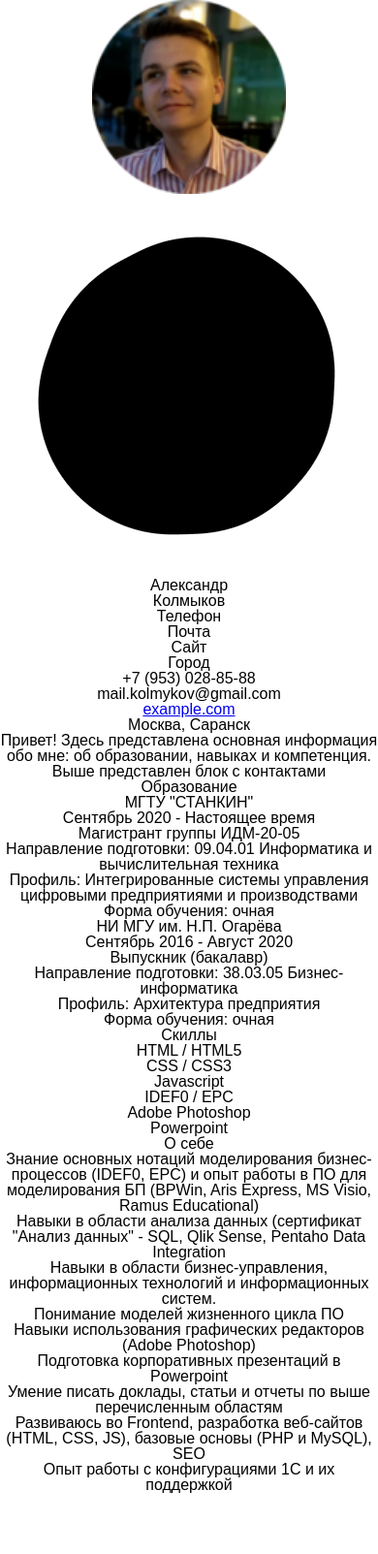
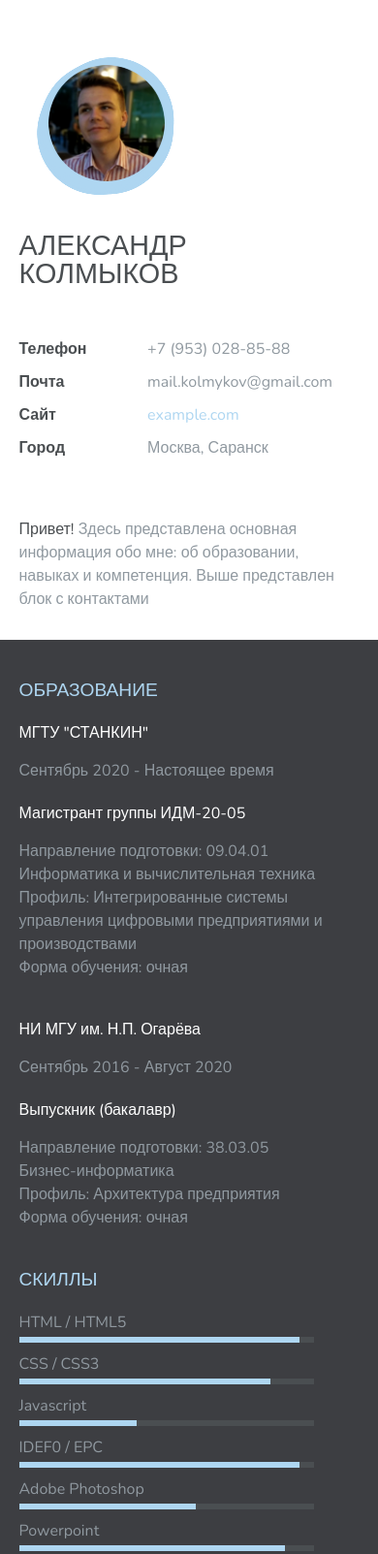
Before and after one commit to fulyaka/fulyaka.github.io, a plain HTML site: page index.html in a window 390 px wide. Shown: the top 1603 px of the page at 97% size. Before the commit the page ends 1540 px from the top, so only its background shows below. Drawn offline with nearby package versions, Linux system fonts and the light colour scheme.

Commit message:
Update style.css

```diff
--- a/style.css
+++ b/style.css
@@ -1,105 +1,460 @@
-body {
-				font-family: 'Didact Gothic', sans-serif;
+@import url(https://fonts.googleapis.com/css?family=Varela+Round);
+@import url(https://fonts.googleapis.com/css2?family=Nunito:wght@200;400;900&display=swap);
+*, *::after, *::before {
+  box-sizing: border-box;
 }
 
-			.display {
-					display: none;
+html, body {
+  height: 100%;
 }
 
-			#forma {
+body {
+  font-family: 'Nunito', sans-serif;
+  font-size: 16px;
+  line-height: 1.5em;
+}
+
+a {
+  color: #AED6F1;
+  text-decoration: none;
+}
+
+.clearfix::after, .clearfix::before {
+  content: " ";
+  display: table;
+}
+
+.clearfix::after {
+  clear: both;
+}
+
+.bold {
+  color: #4a4e51;
+  font-weight: 400;
+}
+
+.resume-wrapper {
+  position: relative;
+  text-align: center;
+  height: 100%;
+}
+
+.container {
+  min-height: 600px;
+}
+
+.profile {
+  background: #fff;
+  width: 40%;
+  float: left;
+  color: #9099a0;
+}
+@media (max-width: 850px) {
+  .profile {
+    width: 100%;
+  }
+}
+.profile .name-wrapper {
+  float: left;
+  width: 60%;
+}
+.profile h1 {
+  font-size: 2.5em;
+  text-align: left;
+  font-family: 'Nunito', sans-serif;
+  color: #4a4e51;
+  text-transform: uppercase;
+  line-height: 1em;
+  padding-top: 40px;
+}
+@media (max-width: 1200px) {
+  .profile h1 {
+    padding-top: 20px;
+  }
+}
+@media (max-width: 450px) {
+  .profile h1 {
+    font-size: 1.8em;
+    padding-top: 20px;
+  }
+}
+.profile li {
+  margin-bottom: 10px;
+}
+.profile .picture-resume-wrapper {
+  width: 40%;
+  display: block;
+  float: left;
+}
+@media (max-width: 1200px) {
+  .profile .picture-resume-wrapper {
+    width: 100%;
+  }
+}
+.profile .picture-resume {
+  width: 220px;
+  height: 220px;
+  background-size: cover;
+  border-radius: 50%;
+  margin-right: 0px;
+  display: table;
+  position: relative;
+  vertical-align: middle;
+}
+.profile .picture-resume span {
+  display: table-cell;
+  vertical-align: middle;
+  position: relative;
+  margin: 0 auto;
+  z-index: 10;
   text-align: center;
 }
-			.number {
-				margin-right: 6px;
-				margin-bottom: 10px;
+.profile .picture-resume img {
+  border-radius: 50%;
+  width: 130px;
+}
+@media (max-width: 1500px) {
+  .profile .picture-resume img {
+    width: 80px;
+  }
+}
+@media (max-width: 1200px) {
+  .profile .picture-resume img {
+    width: 120px;
+    height: 120px;
+  }
+}
+@media (max-width: 1500px) {
+  .profile .picture-resume {
+    width: 150px;
+    height: 150px;
+  }
+}
+@media (max-width: 1200px) {
+  .profile .picture-resume {
+    width: 200px;
+    height: 200px;
+  }
+}
+@media (max-width: 450px) {
+  .profile .picture-resume {
+    width: 180px;
+    height: 180px;
+  }
+}
+.profile .contact-info {
+  margin-top: 100px;
+  font-weight: 300;
+}
+@media (max-width: 1200px) {
+  .profile .contact-info {
+    margin-top: 70px;
+  }
+}
+@media (max-width: 450px) {
+  .profile .contact-info {
+    margin-top: 50px;
+  }
+}
+.profile .list-titles {
+  float: left;
+  text-align: left;
+  font-weight: 600;
+  width: 40%;
+  color: #4a4e51;
+}
+.profile .list-content {
+  float: left;
+  width: 60%;
+  text-align: left;
+  font-weight: 300;
+}
+.profile .contact-presentation {
+  text-align: left;
+  font-weight: 300;
+  margin-top: 100px;
+  margin-bottom: 100px;
+}
+@media (max-width: 1200px) {
+  .profile .contact-presentation {
+    margin-top: 70px;
+    margin-bottom: 70px;
+  }
+}
+@media (max-width: 850px) {
+  .profile .contact-presentation {
+    margin-top: 50px;
+    margin-bottom: 50px;
+  }
+}
+.profile svg {
+  width: 100%;
+  position: absolute;
+  top: 0;
+  left: 0;
+}
+.profile .st0, .profile .st1 {
+  fill: #AED6F1;
 }
 
-			input {
-				font-size: 14pt;
-				font-family: 'Didact Gothic', sans-serif;
+.experience {
+  background: #3d3e42;
+  width: 60%;
+  float: left;
+  position: relative;
+  color: #9099a0;
+  font-weight: 300;
+  min-height: 100%;
+  min-height: 100vh;
+}
+@media (max-width: 850px) {
+  .experience {
+    width: 100%;
+  }
+}
+.experience h3.experience-title {
+  color: #AED6F1;
+  text-align: left;
+  text-transform: uppercase;
+  font-size: 1.2em;
+  margin-bottom: 20px;
+  font-weight: 400;
+}
+.experience .company-wrapper {
+  width: 30%;
+  float: left;
+  text-align: left;
+  padding-right: 5%;
+  margin-bottom: 60px;
+}
+@media (max-width: 450px) {
+  .experience .company-wrapper {
+    width: 100%;
+    margin-bottom: 20px;
+  }
+}
+.experience .job-wrapper {
+  width: 70%;
+  float: left;
+  text-align: left;
+  padding-right: 5%;
+  margin-bottom: 60px;
+}
+@media (max-width: 450px) {
+  .experience .job-wrapper {
+    width: 100%;
+    margin-bottom: 40px;
+  }
+}
+.experience .experience-title {
+  color: white;
+  margin-bottom: 15px;
 }
 
-			.input {
-				border-radius: 35px;
-				height: 70px;
-				width: 70px;
-				text-align: center;
-				border: 1px solid gray;
-				-webkit-box-shadow: inset 0px 0px 4px 0px rgba(50, 50, 50, 0.37);
-				-moz-box-shadow:    inset 0px 0px 4px 0px rgba(50, 50, 50, 0.37);
-				box-shadow:         inset 0px 0px 4px 0px rgba(50, 50, 50, 0.37);
-				-moz-appearance: textfield;
+.section-padding {
+  padding: 60px 60px 40px 40px;
+}
+@media (max-width: 850px) {
+  .section-padding {
+    padding: 80px 15% 40px 10%;
+  }
+}
+@media (max-width: 450px) {
+  .section-padding {
+    padding: 40px 10% 20px 5%;
+  }
 }
 
-			.input::-webkit-inner-spin-button {
-				display: none;
+.section-wrapper {
+  width: 50%;
+  float: left;
+  text-align: left;
+  color: #9099a0;
+  font-weight: 300;
+  margin-bottom: 20px;
+}
+@media (max-width: 450px) {
+  .section-wrapper {
+    width: 100%;
+  }
+}
+.section-wrapper:nth-child(3) {
+  padding-right: 8%;
+}
+.section-wrapper h3.section-title {
+  color: #AED6F1;
+  text-align: left;
+  text-transform: uppercase;
+  font-size: 1.2em;
+  margin-bottom: 20px;
+  font-weight: 400;
+}
+.section-wrapper .skill-percentage {
+  margin-bottom: 10px;
+  position: relative;
+}
+.section-wrapper .skill-percentage::after {
+  content: "";
+  width: 100%;
+  height: 6px;
+  background: #4a4e51;
+  display: block;
+  margin-top: 3px;
+}
+.section-wrapper .skill-percentage::before {
+  content: "";
+  height: 6px;
+  background: #AED6F1;
+  position: absolute;
+  margin-top: 3px;
+  bottom: 0;
+}
+.section-wrapper .skill-percentage:nth-child(1)::before {
+  width: 95%;
+  -webkit-animation: skill_1 0.6s ease;
+          animation: skill_1 0.6s ease;
+}
+.section-wrapper .skill-percentage:nth-child(2)::before {
+  width: 85%;
+  -webkit-animation: skill_2 0.6s ease;
+          animation: skill_2 0.6s ease;
+}
+.section-wrapper .skill-percentage:nth-child(3)::before {
+  width: 40%;
+  -webkit-animation: skill_3 0.6s ease;
+          animation: skill_3 0.6s ease;
+}
+.section-wrapper .skill-percentage:nth-child(4)::before {
+  width: 95%;
+  -webkit-animation: skill_4 0.6s ease;
+          animation: skill_4 0.6s ease;
+}
+.section-wrapper .skill-percentage:nth-child(5)::before {
+  width: 60%;
+  -webkit-animation: skill_5 0.6s ease;
+          animation: skill_5 0.6s ease;
+}
+.section-wrapper .skill-percentage:nth-child(6)::before {
+  width: 90%;
+  -webkit-animation: skill_6 0.6s ease;
+          animation: skill_6 0.6s ease;
+}
+.section-wrapper .skill-percentage:nth-child(7)::before {
+  width: 70%;
+  -webkit-animation: skill_6 0.6s ease;
+          animation: skill_6 0.6s ease;
 }
 
-			.input:focus {
-				border: 2px solid #F7971E;
-				font-size: 14pt;
+@-webkit-keyframes skill_1 {
+  from {
+    width: 0%;
+  }
+  to {
+    width: 80%;
+  }
 }
 
-			* {
-				text-align: center;
+@keyframes skill_1 {
+  from {
+    width: 0%;
   }
-			#arrayButton {
-				background: #F7971E;  /* fallback for old browsers */
-				background: -webkit-linear-gradient(to bottom, #FFD200, #F7971E);  /* Chrome 10-25, Safari 5.1-6 */
-				background: linear-gradient(to bottom, #FFD200, #F7971E); /* W3C, IE 10+/ Edge, Firefox 16+, Chrome 26+, Opera 12+, Safari 7+ */
-				border-radius: 25px;
-				height: 50px;
-				border: none;
-				font-size: 12pt;
-				font-weight: bold;
-				padding: 0px 30px 0px 30px;
-				margin-left: 10px;
-				margin-right: 10px;
+  to {
+    width: 80%;
   }
-
-			#new {
-				background: #F7971E;  /* fallback for old browsers */
-				background: -webkit-linear-gradient(to bottom, #FFD200, #F7971E);  /* Chrome 10-25, Safari 5.1-6 */
-				background: linear-gradient(to bottom, #FFD200, #F7971E); /* W3C, IE 10+/ Edge, Firefox 16+, Chrome 26+, Opera 12+, Safari 7+ */
-				border-radius: 25px;
-				height: 50px;
-				border: none;
-				font-size: 12pt;
-				font-weight: bold;
-				padding: 0px 30px 0px 30px;
-				margin-left: 10px;
-				margin-right: 10px;
 }
-			#countButton {
-				background: #F7971E;  /* fallback for old browsers */
-				background: -webkit-linear-gradient(to bottom, #FFD200, #F7971E);  /* Chrome 10-25, Safari 5.1-6 */
-				background: linear-gradient(to bottom, #FFD200, #F7971E); /* W3C, IE 10+/ Edge, Firefox 16+, Chrome 26+, Opera 12+, Safari 7+ */
-
-				border-radius: 25px;
-				height: 50px;
-				width: 50px;
-				border: none;
-				font-size: 12pt;
-				font-weight: bold;
-
+@-webkit-keyframes skill_2 {
+  from {
+    width: 0%;
   }
-
-			.attention {
-				color: red;
-				line-height: 2;
+  to {
+    width: 90%;
   }
-
-			.success {
-				color: green;
-				line-height: 2;
 }
-
-			* {
-  				outline: none;
+@keyframes skill_2 {
+  from {
+    width: 0%;
   }
-			*::-moz-focus-inner {
-  				border: 0;
+  to {
+    width: 90%;
   }
-			img {
-				width: 200px;
 }
+@-webkit-keyframes skill_3 {
+  from {
+    width: 0%;
+  }
+  to {
+    width: 50%;
+  }
+}
+@keyframes skill_3 {
+  from {
+    width: 0%;
+  }
+  to {
+    width: 50%;
+  }
+}
+@-webkit-keyframes skill_4 {
+  from {
+    width: 0%;
+  }
+  to {
+    width: 60%;
+  }
+}
+@keyframes skill_4 {
+  from {
+    width: 0%;
+  }
+  to {
+    width: 60%;
+  }
+}
+@-webkit-keyframes skill_5 {
+  from {
+    width: 0%;
+  }
+  to {
+    width: 70%;
+  }
+}
+@keyframes skill_5 {
+  from {
+    width: 0%;
+  }
+  to {
+    width: 70%;
+  }
+}
+@-webkit-keyframes skill_6 {
+  from {
+    width: 0%;
+  }
+  to {
+    width: 70%;
+  }
+}
+@keyframes skill_6 {
+  from {
+    width: 0%;
+  }
+  to {
+    width: 70%;
+  }
+}
+@-webkit-keyframes skill_7 {
+  from {
+    width: 0%;
+  }
+  to {
+    width: 70%;
+  }
+}
+@keyframes skill_7 {
+  from {
+    width: 0%;
+  }
+  to {
+    width: 70%;
+  }
+}
```
Lines whose indentation alone changed are shown as unchanged.
